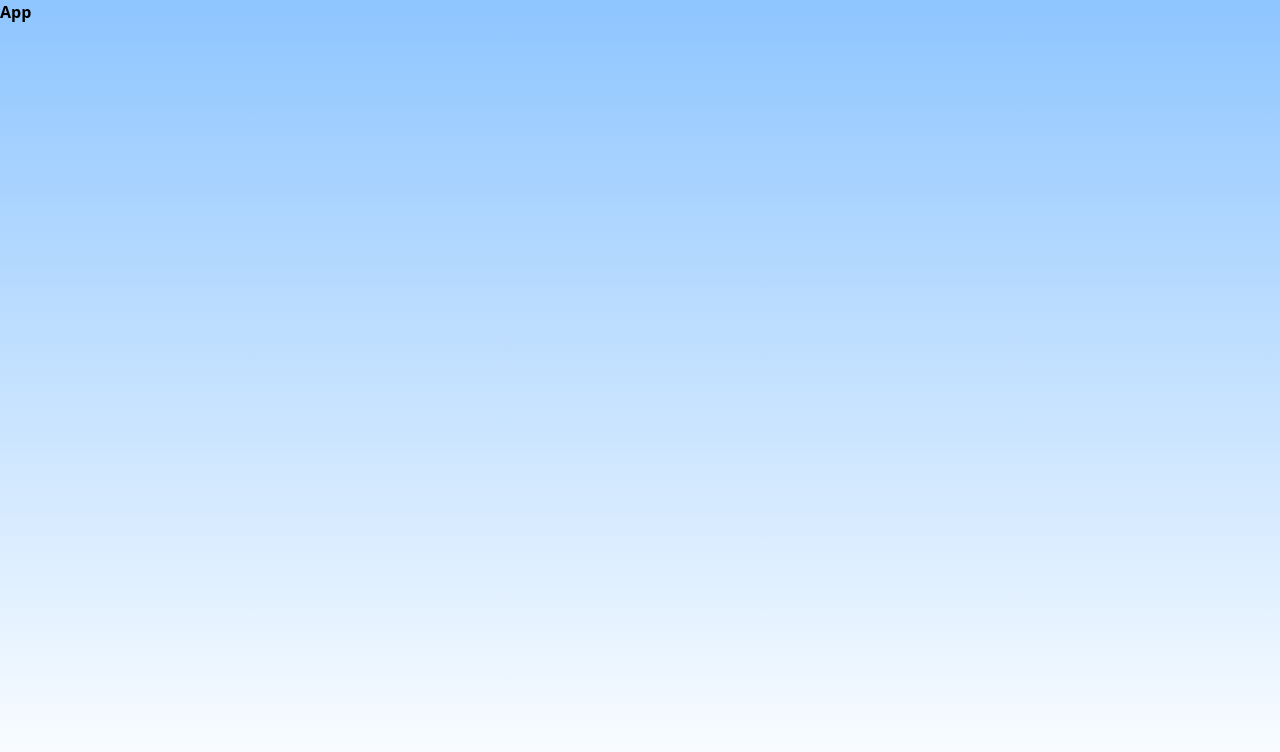
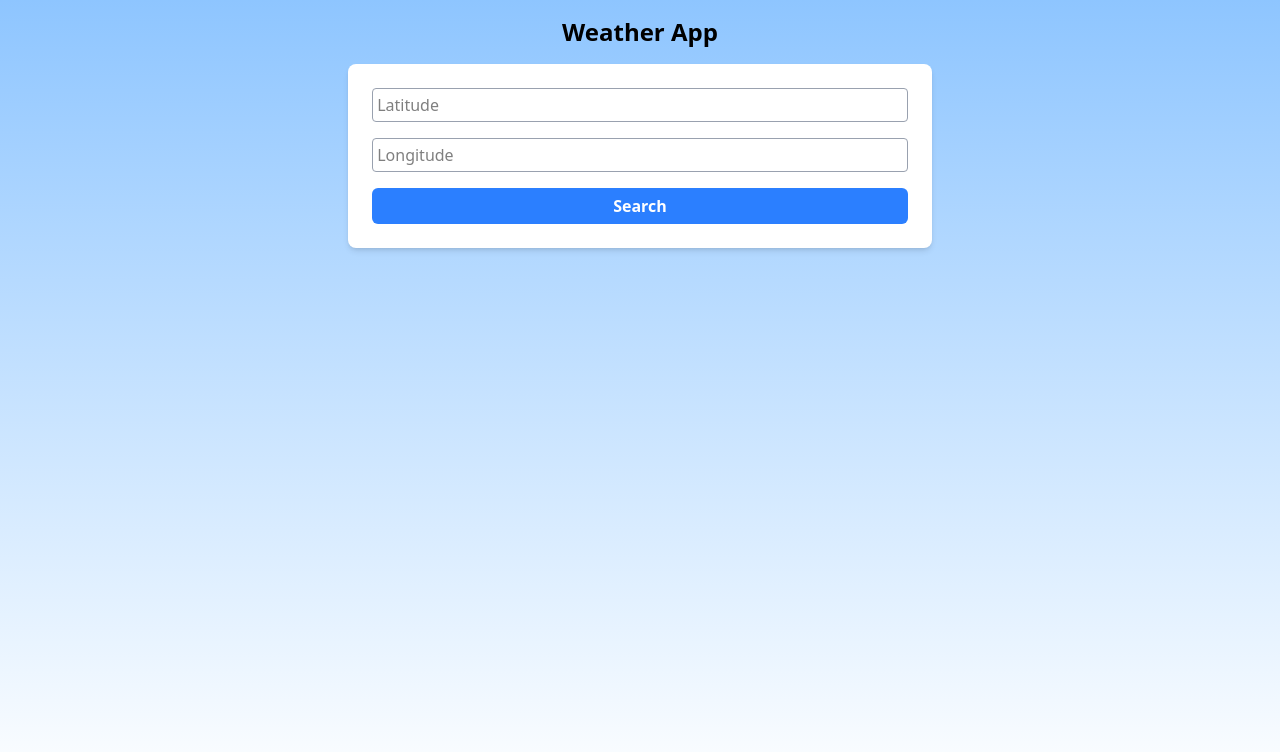
Before and after one commit to DaliborStoyanchov/react, a React (Vite) app in the folder weather-app/: page / in a window 1280 px wide. Shown: the top 752 px of the page. Built offline with nearby package versions, Linux system fonts and the light colour scheme.

Commit message:
feat: add form components

```diff
--- a/weather-app/src/App.tsx
+++ b/weather-app/src/App.tsx
@@ -1,7 +1,12 @@
+import Form from "./components/Form";
+
 const App = () => {
   return (
     <div className="w-screen h-screen flex flex-col bg-gradient-to-b from-blue-300 to-white">
-      <h1 className="font-bold">App</h1>
+      <h1 className="font-bold mx-auto my-4 text-2xl">Weather App</h1>
+      <div className="mx-auto p-6 bg-white shadow-md rounded-lg">
+        <Form />
+      </div>
     </div>
   );
 };
--- /dev/null
+++ b/weather-app/src/components/Button.tsx
@@ -0,0 +1,16 @@
+type ButtonProps = {
+  text: string;
+};
+
+const Button = ({ text, ...props }: ButtonProps) => {
+  return (
+    <button
+      className="w-full bg-blue-500 text-white font-semibold rounded-md hover:bg-blue-600 cursor-pointer py-1.5"
+      {...props}
+    >
+      {text}
+    </button>
+  );
+};
+
+export default Button;
--- /dev/null
+++ b/weather-app/src/components/Form.tsx
@@ -0,0 +1,16 @@
+import Button from "./Button.tsx";
+import Input from "./Input.tsx";
+
+const handleLocationSearch = () => {};
+
+const Form = () => {
+  return (
+    <form onSubmit={handleLocationSearch} className="space-y-4">
+      <Input type="text" placeholder="Latitude" />
+      <Input type="text" placeholder="Longitude" />
+      <Button text="Search" />
+    </form>
+  );
+};
+
+export default Form;
--- /dev/null
+++ b/weather-app/src/components/Input.tsx
@@ -0,0 +1,16 @@
+type InputProps = {
+  type: string;
+  placeholder: string;
+};
+
+const Input = ({ type, placeholder }: InputProps) => {
+  return (
+    <input
+      className="border border-gray-400 w-full p-1 rounded-sm focus:outline-none focus:ring-1 focus:ring-blue-300"
+      type={type}
+      placeholder={placeholder}
+    />
+  );
+};
+
+export default Input;
```
